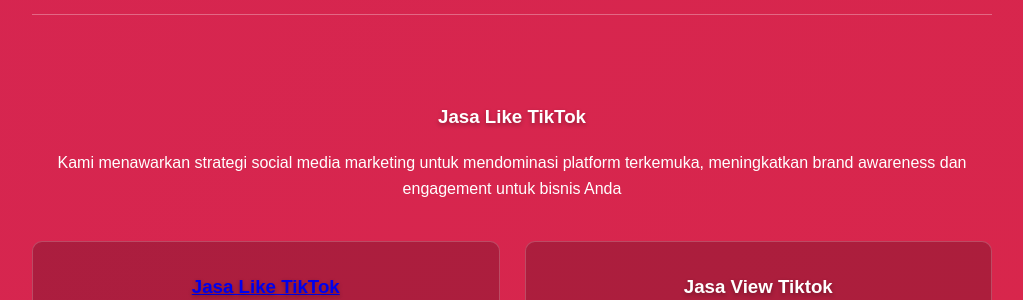
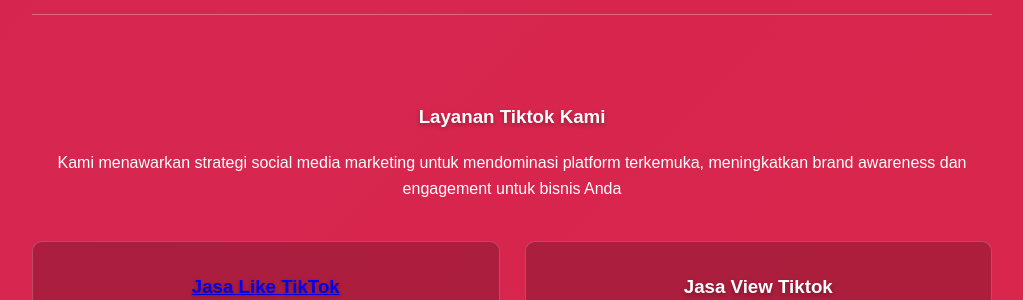
Before and after one commit to AzkaAtta/azkaatta.github.io, a Jekyll site: the page built from layanan.html, in a window 1280 px wide and 900 px high. Shown: the part 220-520 px from the top of the window, without its empty margins (128-1151 px from the left). Built offline with Jekyll 4.4.1, drawn with Linux system fonts in a browser that asks for light colours.

Commit message:
Update layanan.html

```diff
--- a/layanan.html
+++ b/layanan.html
@@ -6,7 +6,7 @@
 ---
 
 <div class="page-content">
-  <h3>Jasa Like TikTok</h3>
+  <h3>Layanan Tiktok Kami</h3>
   <p style="text-align: center;">Kami menawarkan strategi social media marketing untuk mendominasi platform terkemuka, meningkatkan brand awareness dan engagement untuk bisnis Anda</p>
 
   <div class="service-grid">
```
